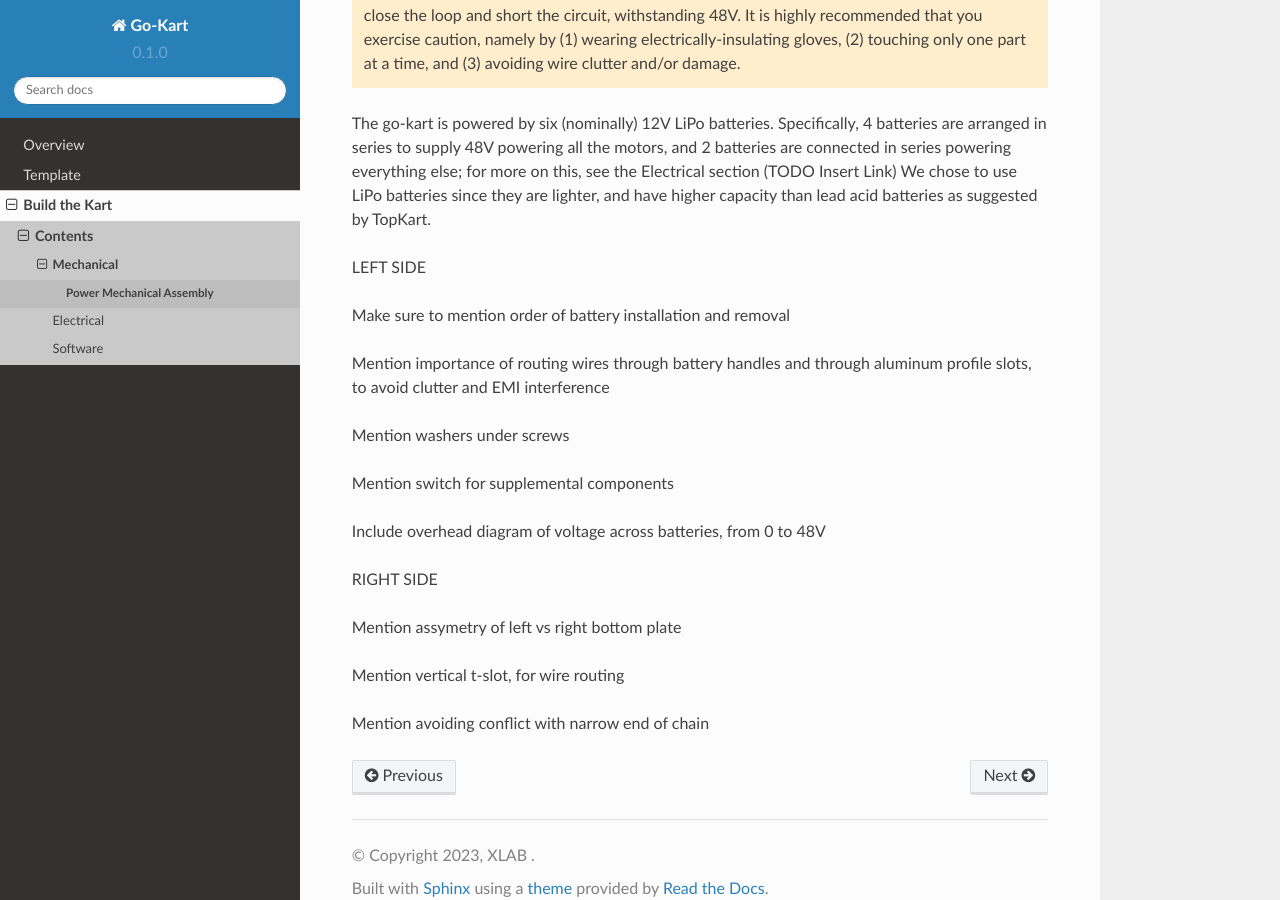
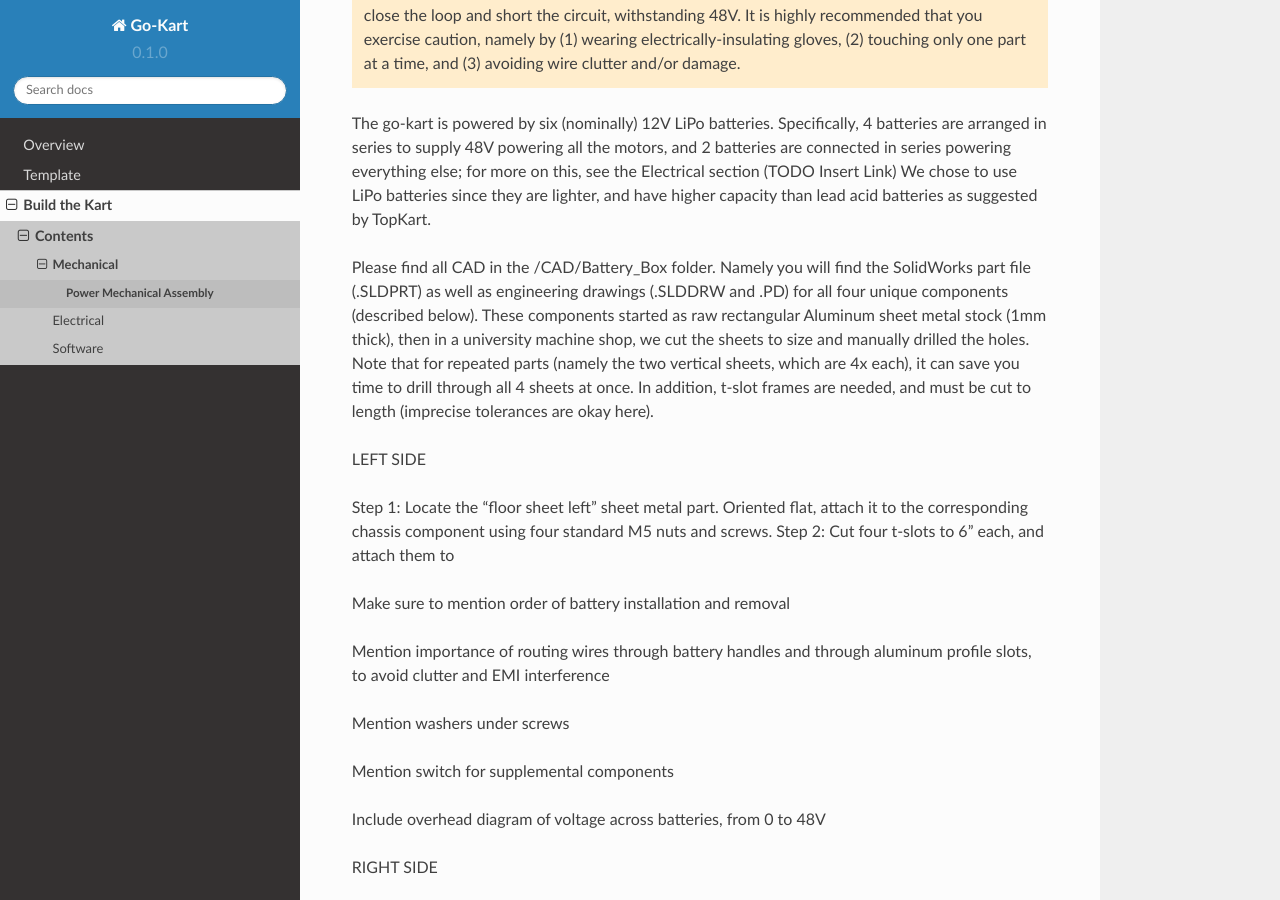
Before and after one commit to mlab-upenn/Go-Kart, a Sphinx documentation site: the page built from docs/source/Build-the-Kart/Mechanical/power_mechanical.rst, in a window 1280 px wide and 900 px high, scrolled down 301 px. Built offline with Sphinx 7.4.7 and the Read the Docs theme 2.0.0, drawn with Linux system fonts in a browser that asks for light colours; pages that are not in the unit, such as notebooks, are missing from menus.

Commit message:
jason power section documentation progress

```diff
--- a/docs/source/Build-the-Kart/Mechanical/CAD/nothing.txt
+++ /dev/null
@@ -1 +0,0 @@
-hello
--- a/docs/source/Build-the-Kart/Mechanical/power_mechanical.rst
+++ b/docs/source/Build-the-Kart/Mechanical/power_mechanical.rst
@@ -16,7 +16,13 @@ Safety disclaimer:
 
 The go-kart is powered by six (nominally) 12V LiPo batteries. Specifically, 4 batteries are arranged in series to supply 48V powering all the motors, and 2 batteries are connected in series powering everything else; for more on this, see the Electrical section (TODO Insert Link) We chose to use LiPo batteries since they are lighter, and have higher capacity than lead acid batteries as suggested by TopKart.
 
+Please find all CAD in the /CAD/Battery_Box folder. Namely you will find the SolidWorks part file (.SLDPRT) as well as engineering drawings (.SLDDRW and .PD) for all four unique components (described below). These components started as raw rectangular Aluminum sheet metal stock (1mm thick), then in a university machine shop, we cut the sheets to size and manually drilled the holes. Note that for repeated parts (namely the two vertical sheets, which are 4x each), it can save you time to drill through all 4 sheets at once. In addition, t-slot frames are needed, and must be cut to length (imprecise tolerances are okay here).
+
+
 LEFT SIDE
+
+Step 1: Locate the "floor sheet left" sheet metal part. Oriented flat, attach it to the corresponding chassis component using four standard M5 nuts and screws.
+Step 2: Cut four t-slots to 6" each, and attach them to
 
 Make sure to mention order of battery installation and removal
 
```
Also changed, not shown: 12 other files.
